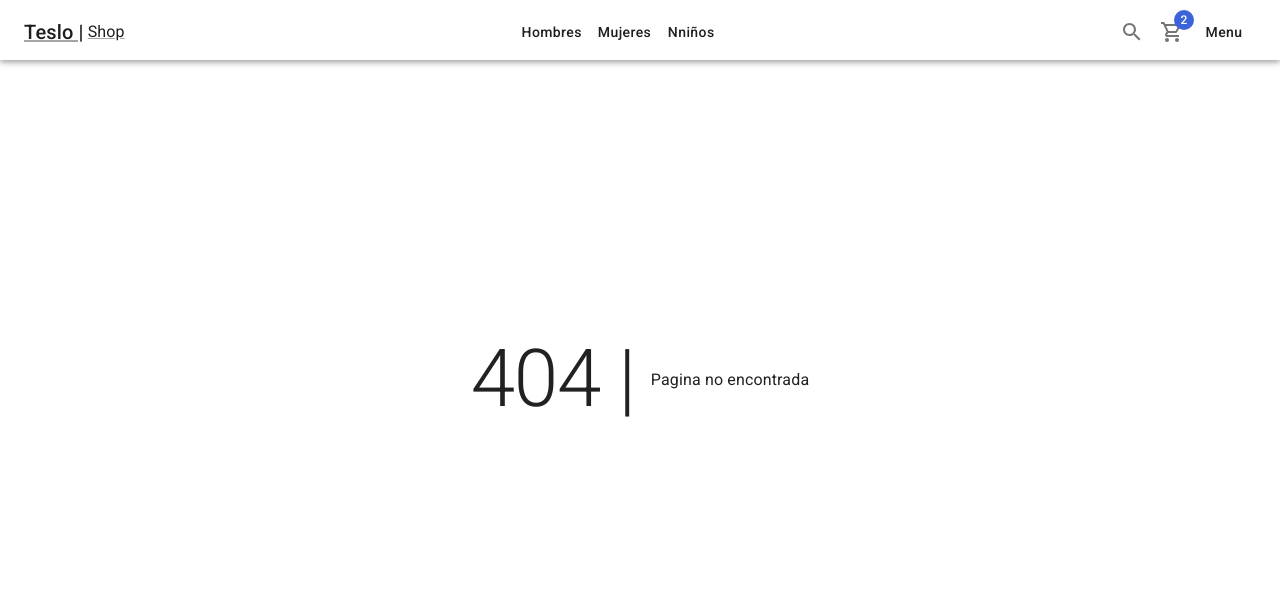
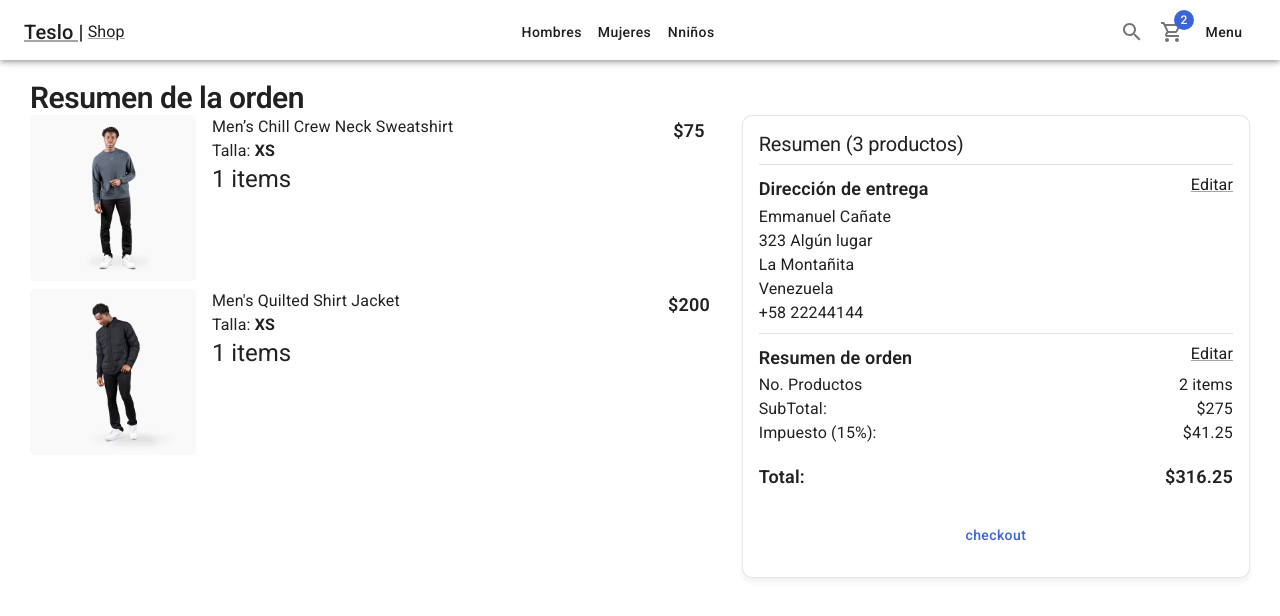
Before and after one commit to EmmanuelJCA/teslo-shop-webapp, a Next.js app: page /checkout/summary in a window 1280 px wide. Before the commit this address had no page. Shown: the top 616 px of the page. Built offline with nearby package versions, Linux system fonts and the light colour scheme.

Commit message:
Summary page

```diff
--- a/components/cart/CartList.tsx
+++ b/components/cart/CartList.tsx
@@ -26,7 +26,7 @@
                 <Link>
                   <CardActionArea>
                     <CardMedia
-                      image={`products/${ product.images[0] }`}
+                      image={`/products/${ product.images[0] }`}
                       component='img'
                       sx={{ borderRadius: '5px' }}
                     />
--- /dev/null
+++ b/pages/checkout/summary.tsx
@@ -0,0 +1,68 @@
+import NextLink from 'next/link';
+import { Box, Button, Card, CardContent, Divider, Grid, Link, Typography } from '@mui/material';
+
+import { ShopLayout } from '../../components/layouts';
+import { CartList, OrderSummary } from '../../components/cart';
+
+
+const SummaryPage = () => {
+  return (
+    <ShopLayout title='Resumen de la orden' pageDescription='Resumen de la orden'>
+
+      <Typography variant='h1' component='h1'>Resumen de la orden</Typography>
+
+      <Grid container>
+        <Grid item xs={ 12 } sm={ 7 }>
+          <CartList />
+        </Grid>
+
+        <Grid item xs={ 12 } sm={ 5 }>
+          <Card className='summary-card'>
+            <CardContent>
+              <Typography variant='h2'>Resumen (3 productos)</Typography>
+              <Divider sx={{ my:1 }} />
+
+              <Box display='flex' justifyContent='space-between'>
+              <Typography variant='subtitle1'>Dirección de entrega</Typography>
+                <NextLink href='/checkout/address' passHref legacyBehavior>
+                  <Link underline='always'>
+                    Editar
+                  </Link>
+                </NextLink>
+              </Box>
+
+
+              <Typography>Emmanuel Cañate</Typography>
+              <Typography>323 Algún lugar</Typography>
+              <Typography>La Montañita</Typography>
+              <Typography>Venezuela</Typography>
+              <Typography>+58 22244144</Typography>
+
+              <Divider sx={{ my:1 }} />
+
+              <Box display='flex' justifyContent='space-between'>
+                <Typography variant='subtitle1'>Resumen de orden</Typography>
+                <NextLink href='/cart' passHref legacyBehavior>
+                  <Link underline='always'>
+                    Editar
+                  </Link>
+                </NextLink>
+              </Box>
+
+              <OrderSummary />
+
+              <Box sx={{ mt:3 }}>
+                <Button color='secondary' className='circular-btn' fullWidth>
+                  checkout
+                </Button>
+              </Box>
+            </CardContent>
+          </Card>
+        </Grid>
+      </Grid>
+
+    </ShopLayout>
+  )
+}
+
+export default SummaryPage;
```
